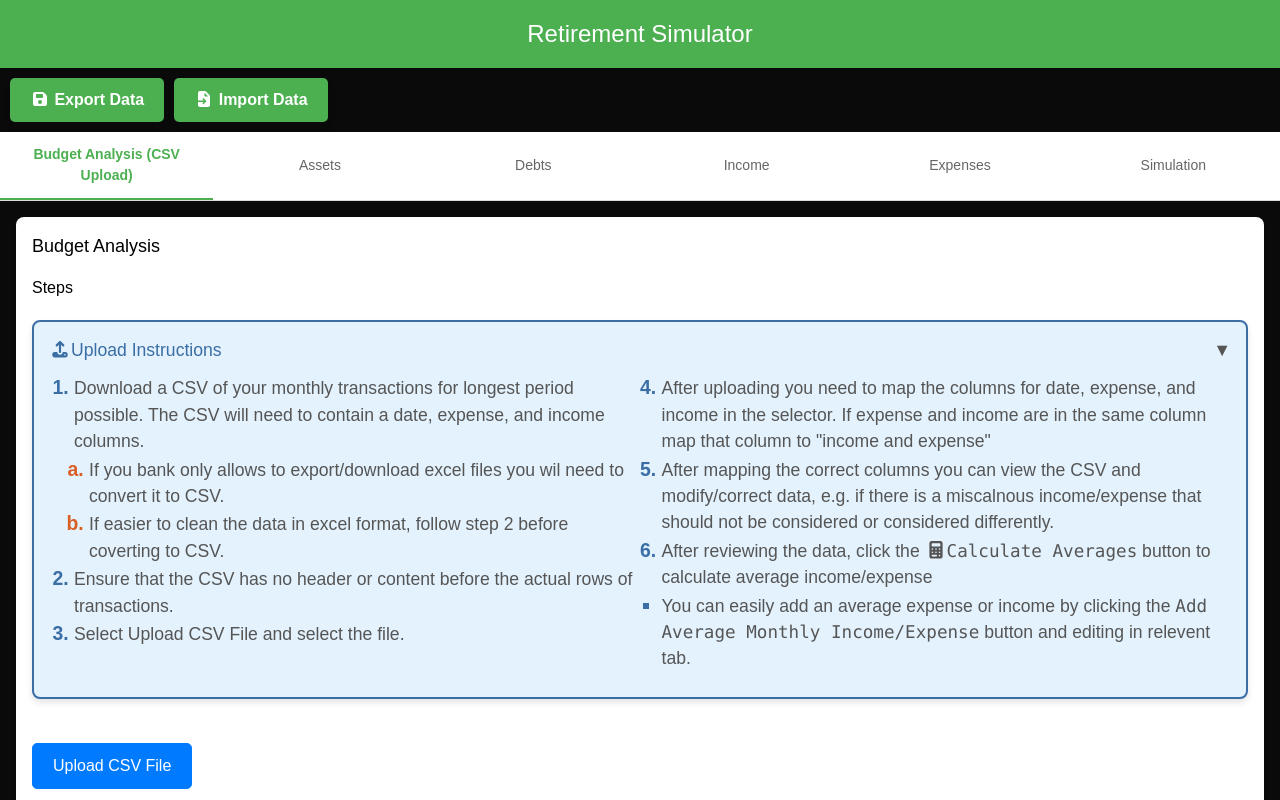
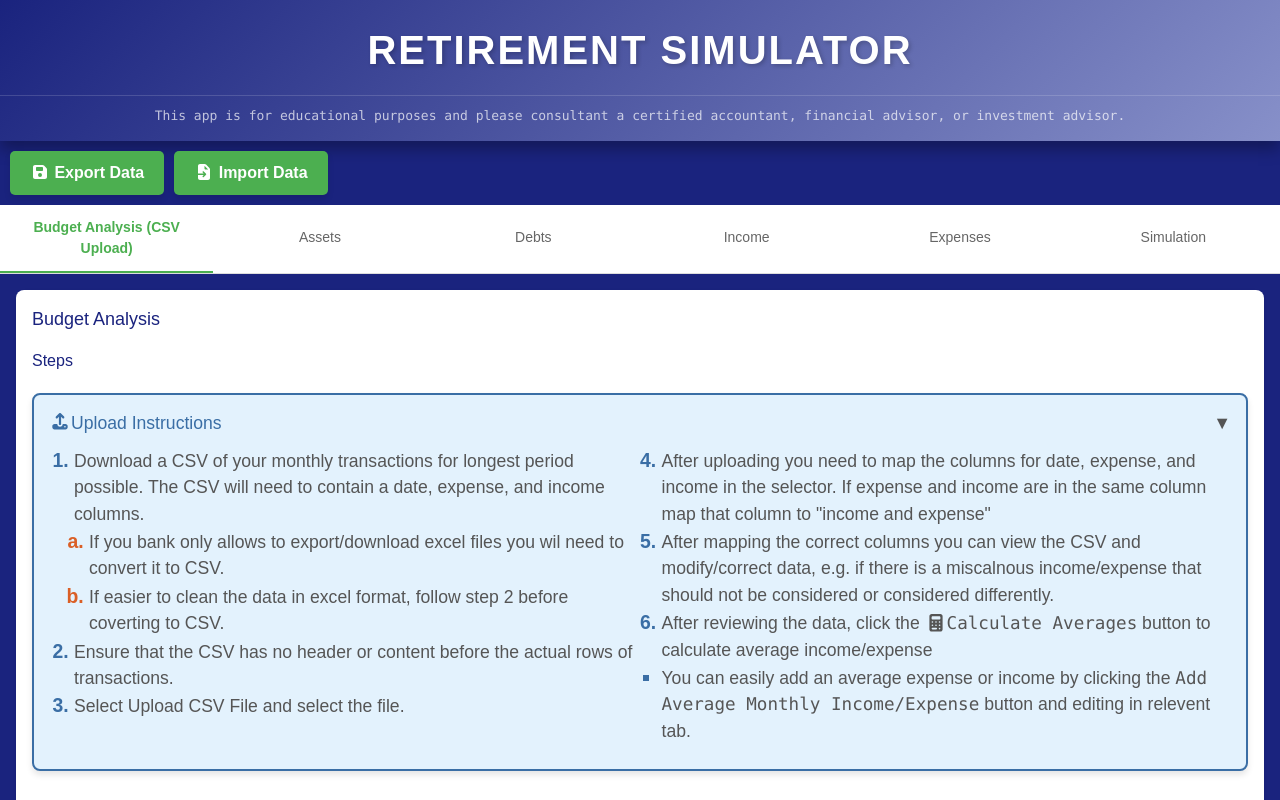
Before and after one commit to mhant/When-Can-I-Retire, a Next.js app: page / in a window 1280 px wide. Shown: the top 800 px of the page. Built offline with nearby package versions, Linux system fonts and the light colour scheme.

Commit message:
add disclaimer and some css cleanup

```diff
--- a/src/app/App.css
+++ b/src/app/App.css
@@ -5,15 +5,57 @@
 }
 
 .header {
-    background-color: #4CAF50;
-    padding: 16px;
+    /* 1. Gradient Background for depth */
+    background: linear-gradient(135deg, #1A237E 0%, #8790c9 100%);
+
+    /* 2. Generous Padding for space and modern aesthetics */
+    padding: 20px 0 15px 0;
+
+    /* 3. Strong Box Shadow for a "floating" effect */
+    box-shadow: 0 8px 15px rgba(0, 0, 0, 0.3);
+
+    /* 4. Ensure text is bright white for maximum contrast on the dark background */
     color: white;
+
+    /* 5. Smooth transition for hover effects (optional but nice) */
+    transition: box-shadow 0.3s ease;
 }
 
+
 .header h1 {
-    font-size: 24px;
+    /* 1. Increased Size and Weight for dominance */
+    font-size: clamp(28px, 5vw, 40px);
+    /* Responsive sizing for all devices */
+    font-weight: 900;
     text-align: center;
     margin: 0;
+
+    /* 2. Subtle Text Shadow for pop and definition */
+    text-shadow: 2px 2px 4px rgba(0, 0, 0, 0.2);
+
+    /* 3. Optional: Transform to uppercase for a structured, professional look */
+    letter-spacing: 2px;
+    text-transform: uppercase;
+}
+
+
+.disclaimer {
+    /* 1. Subtle Contrast: Use a lighter gray for the disclaimer */
+    color: rgba(255, 255, 255, 0.7);
+
+    /* 2. Increased Readability */
+    font-size: 13px;
+    font-weight: 300;
+    text-align: center;
+
+    /* 3. Visual Separator Line (using a border) */
+    border-top: 1px solid rgba(255, 255, 255, 0.15);
+    padding-top: 10px;
+    margin-top: 15px;
+    /* Increased margin from the H1 */
+
+    /* 4. Use a monospace font for a technical/serious touch (optional) */
+    font-family: 'Consolas', 'Courier New', monospace;
 }
 
 .tab-container {
@@ -276,7 +318,7 @@ ol ol li::marker {
 }
 
 body {
-    color: #000;
+    color: #1A237E;
 }
 
 .form {
--- a/src/app/globals.css
+++ b/src/app/globals.css
@@ -8,7 +8,7 @@
 
 @media (prefers-color-scheme: light) {
   :root {
-    --background: #0a0a0a;
+    --background: #1A237E;
     --foreground: #ededed;
   }
 }
--- a/src/app/page.tsx
+++ b/src/app/page.tsx
@@ -317,6 +317,7 @@ export default function Home() {
     <div className="app">
       <header className="header">
         <h1>Retirement Simulator</h1>
+        <div className="disclaimer">This app is for educational purposes and please consultant a certified accountant, financial advisor, or investment advisor.</div>
       </header>
       <div className="button-container">
         <button className="export-button" onClick={() => {
```
